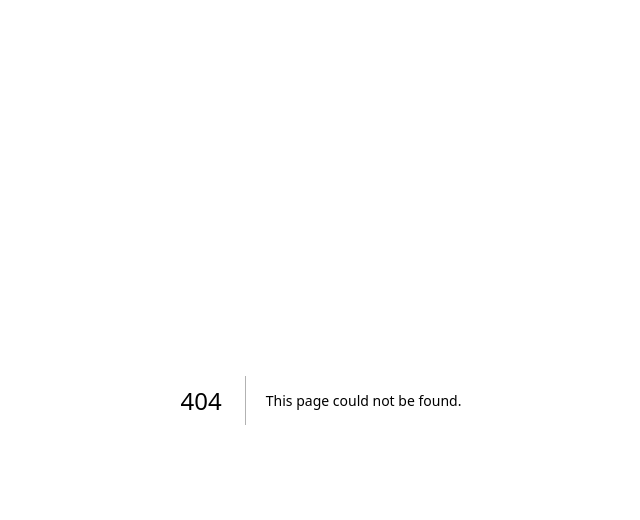
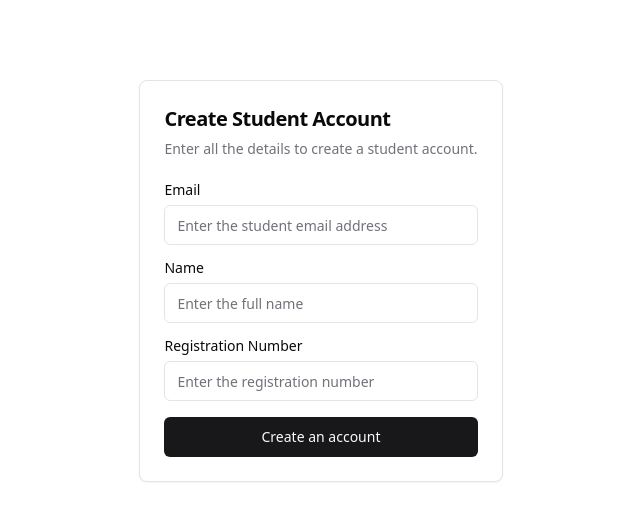
Before and after one commit to poseidons-navy/Pacify, a Next.js app in the folder pacific/: page /sign-up in a window 1280 px wide. Before the commit this address had no page. Shown: the top 520 px of the page, without its empty margins (319-959 px from the left). Built offline with nearby package versions, Linux system fonts and the light colour scheme.

Commit message:
feat: init auth page

```diff
--- /dev/null
+++ b/pacific/config/site-config.ts
@@ -0,0 +1,4 @@
+export const siteConfig = {
+  name: "Pacify",
+  description: "Pacify is a ....",
+};
--- a/pacific/package.json
+++ b/pacific/package.json
@@ -9,6 +9,8 @@
     "lint": "next lint"
   },
   "dependencies": {
+    "@radix-ui/react-label": "^2.0.2",
+    "@radix-ui/react-slot": "^1.0.2",
     "class-variance-authority": "^0.7.0",
     "clsx": "^2.1.0",
     "lucide-react": "^0.368.0",
--- /dev/null
+++ b/pacific/src/app/(auth)/layout.tsx
@@ -0,0 +1,9 @@
+const AuthLayout = ({ children }: { children: React.ReactNode }) => {
+  return (
+    <div className=" mt-20 flex flex-col h-full justify-center items-center">
+      {children}
+    </div>
+  );
+};
+
+export default AuthLayout;
--- /dev/null
+++ b/pacific/src/app/(auth)/sign-up/page.tsx
@@ -0,0 +1,62 @@
+import { Label } from "@/components/ui/label";
+import { Input } from "@/components/ui/input";
+import { Button } from "@/components/ui/button";
+import {
+  Card,
+  CardContent,
+  CardDescription,
+  CardHeader,
+  CardTitle,
+} from "@/components/ui/card";
+export default function StudentSignUpPage() {
+  return (
+    <div className="">
+      <Card className="max-w-md">
+        <CardHeader>
+          <CardTitle className="text-xl">Create Student Account</CardTitle>
+          <CardDescription>
+            Enter all the details to create a student account.
+          </CardDescription>
+        </CardHeader>
+        <CardContent>
+          <div className="grid gap-4">
+            <div className="grid gap-2">
+              <Label htmlFor="email">Email</Label>
+              <Input
+                id="email"
+                type="email"
+                name="email"
+                placeholder="Enter the student email address"
+                required
+              />
+            </div>
+            <div className="grid gap-2">
+              <Label htmlFor="name">Name</Label>
+              <Input
+                id="name"
+                type="text"
+                name="name"
+                placeholder="Enter the full name"
+                required
+              />
+            </div>
+
+            <div className="grid gap-2">
+              <Label htmlFor="reg_no">Registration Number</Label>
+              <Input
+                id="reg_no"
+                type="text"
+                name="reg_no"
+                placeholder="Enter the registration number"
+                required
+              />
+            </div>
+            <Button type="submit" className="w-full">
+              Create an account
+            </Button>
+          </div>
+        </CardContent>
+      </Card>
+    </div>
+  );
+}
--- a/pacific/src/app/layout.tsx
+++ b/pacific/src/app/layout.tsx
@@ -1,12 +1,17 @@
 import type { Metadata } from "next";
-import { Inter } from "next/font/google";
+import { Poppins } from "next/font/google";
+import { siteConfig } from "../../config/site-config";
 import "./globals.css";
 
-const inter = Inter({ subsets: ["latin"] });
-
+const poppins = Poppins({
+  variable: "--font-poppins",
+  weight: ["300", "400", "500", "700", "900"],
+  subsets: ["latin-ext"],
+  fallback: ["sans-serif"],
+});
 export const metadata: Metadata = {
-  title: "Create Next App",
-  description: "Generated by create next app",
+  title: siteConfig.name,
+  description: siteConfig.description,
 };
 
 export default function RootLayout({
@@ -16,7 +21,7 @@
 }>) {
   return (
     <html lang="en">
-      <body className={inter.className}>{children}</body>
+      <body className={`${poppins.variable}`}>{children}</body>
     </html>
   );
 }
--- /dev/null
+++ b/pacific/src/components/ui/button.tsx
@@ -0,0 +1,56 @@
+import * as React from "react"
+import { Slot } from "@radix-ui/react-slot"
+import { cva, type VariantProps } from "class-variance-authority"
+
+import { cn } from "@/lib/utils"
+
+const buttonVariants = cva(
+  "inline-flex items-center justify-center whitespace-nowrap rounded-md text-sm font-medium ring-offset-background transition-colors focus-visible:outline-none focus-visible:ring-2 focus-visible:ring-ring focus-visible:ring-offset-2 disabled:pointer-events-none disabled:opacity-50",
+  {
+    variants: {
+      variant: {
+        default: "bg-primary text-primary-foreground hover:bg-primary/90",
+        destructive:
+          "bg-destructive text-destructive-foreground hover:bg-destructive/90",
+        outline:
+          "border border-input bg-background hover:bg-accent hover:text-accent-foreground",
+        secondary:
+          "bg-secondary text-secondary-foreground hover:bg-secondary/80",
+        ghost: "hover:bg-accent hover:text-accent-foreground",
+        link: "text-primary underline-offset-4 hover:underline",
+      },
+      size: {
+        default: "h-10 px-4 py-2",
+        sm: "h-9 rounded-md px-3",
+        lg: "h-11 rounded-md px-8",
+        icon: "h-10 w-10",
+      },
+    },
+    defaultVariants: {
+      variant: "default",
+      size: "default",
+    },
+  }
+)
+
+export interface ButtonProps
+  extends React.ButtonHTMLAttributes<HTMLButtonElement>,
+    VariantProps<typeof buttonVariants> {
+  asChild?: boolean
+}
+
+const Button = React.forwardRef<HTMLButtonElement, ButtonProps>(
+  ({ className, variant, size, asChild = false, ...props }, ref) => {
+    const Comp = asChild ? Slot : "button"
+    return (
+      <Comp
+        className={cn(buttonVariants({ variant, size, className }))}
+        ref={ref}
+        {...props}
+      />
+    )
+  }
+)
+Button.displayName = "Button"
+
+export { Button, buttonVariants }
--- /dev/null
+++ b/pacific/src/components/ui/card.tsx
@@ -0,0 +1,79 @@
+import * as React from "react"
+
+import { cn } from "@/lib/utils"
+
+const Card = React.forwardRef<
+  HTMLDivElement,
+  React.HTMLAttributes<HTMLDivElement>
+>(({ className, ...props }, ref) => (
+  <div
+    ref={ref}
+    className={cn(
+      "rounded-lg border bg-card text-card-foreground shadow-sm",
+      className
+    )}
+    {...props}
+  />
+))
+Card.displayName = "Card"
+
+const CardHeader = React.forwardRef<
+  HTMLDivElement,
+  React.HTMLAttributes<HTMLDivElement>
+>(({ className, ...props }, ref) => (
+  <div
+    ref={ref}
+    className={cn("flex flex-col space-y-1.5 p-6", className)}
+    {...props}
+  />
+))
+CardHeader.displayName = "CardHeader"
+
+const CardTitle = React.forwardRef<
+  HTMLParagraphElement,
+  React.HTMLAttributes<HTMLHeadingElement>
+>(({ className, ...props }, ref) => (
+  <h3
+    ref={ref}
+    className={cn(
+      "text-2xl font-semibold leading-none tracking-tight",
+      className
+    )}
+    {...props}
+  />
+))
+CardTitle.displayName = "CardTitle"
+
+const CardDescription = React.forwardRef<
+  HTMLParagraphElement,
+  React.HTMLAttributes<HTMLParagraphElement>
+>(({ className, ...props }, ref) => (
+  <p
+    ref={ref}
+    className={cn("text-sm text-muted-foreground", className)}
+    {...props}
+  />
+))
+CardDescription.displayName = "CardDescription"
+
+const CardContent = React.forwardRef<
+  HTMLDivElement,
+  React.HTMLAttributes<HTMLDivElement>
+>(({ className, ...props }, ref) => (
+  <div ref={ref} className={cn("p-6 pt-0", className)} {...props} />
+))
+CardContent.displayName = "CardContent"
+
+const CardFooter = React.forwardRef<
+  HTMLDivElement,
+  React.HTMLAttributes<HTMLDivElement>
+>(({ className, ...props }, ref) => (
+  <div
+    ref={ref}
+    className={cn("flex items-center p-6 pt-0", className)}
+    {...props}
+  />
+))
+CardFooter.displayName = "CardFooter"
+
+export { Card, CardHeader, CardFooter, CardTitle, CardDescription, CardContent }
--- /dev/null
+++ b/pacific/src/components/ui/input.tsx
@@ -0,0 +1,25 @@
+import * as React from "react"
+
+import { cn } from "@/lib/utils"
+
+export interface InputProps
+  extends React.InputHTMLAttributes<HTMLInputElement> {}
+
+const Input = React.forwardRef<HTMLInputElement, InputProps>(
+  ({ className, type, ...props }, ref) => {
+    return (
+      <input
+        type={type}
+        className={cn(
+          "flex h-10 w-full rounded-md border border-input bg-background px-3 py-2 text-sm ring-offset-background file:border-0 file:bg-transparent file:text-sm file:font-medium placeholder:text-muted-foreground focus-visible:outline-none focus-visible:ring-2 focus-visible:ring-ring focus-visible:ring-offset-2 disabled:cursor-not-allowed disabled:opacity-50",
+          className
+        )}
+        ref={ref}
+        {...props}
+      />
+    )
+  }
+)
+Input.displayName = "Input"
+
+export { Input }
--- /dev/null
+++ b/pacific/src/components/ui/label.tsx
@@ -0,0 +1,26 @@
+"use client"
+
+import * as React from "react"
+import * as LabelPrimitive from "@radix-ui/react-label"
+import { cva, type VariantProps } from "class-variance-authority"
+
+import { cn } from "@/lib/utils"
+
+const labelVariants = cva(
+  "text-sm font-medium leading-none peer-disabled:cursor-not-allowed peer-disabled:opacity-70"
+)
+
+const Label = React.forwardRef<
+  React.ElementRef<typeof LabelPrimitive.Root>,
+  React.ComponentPropsWithoutRef<typeof LabelPrimitive.Root> &
+    VariantProps<typeof labelVariants>
+>(({ className, ...props }, ref) => (
+  <LabelPrimitive.Root
+    ref={ref}
+    className={cn(labelVariants(), className)}
+    {...props}
+  />
+))
+Label.displayName = LabelPrimitive.Root.displayName
+
+export { Label }
```
Also changed, not shown: 1 other file (tests, documents, lock files or other folders).
